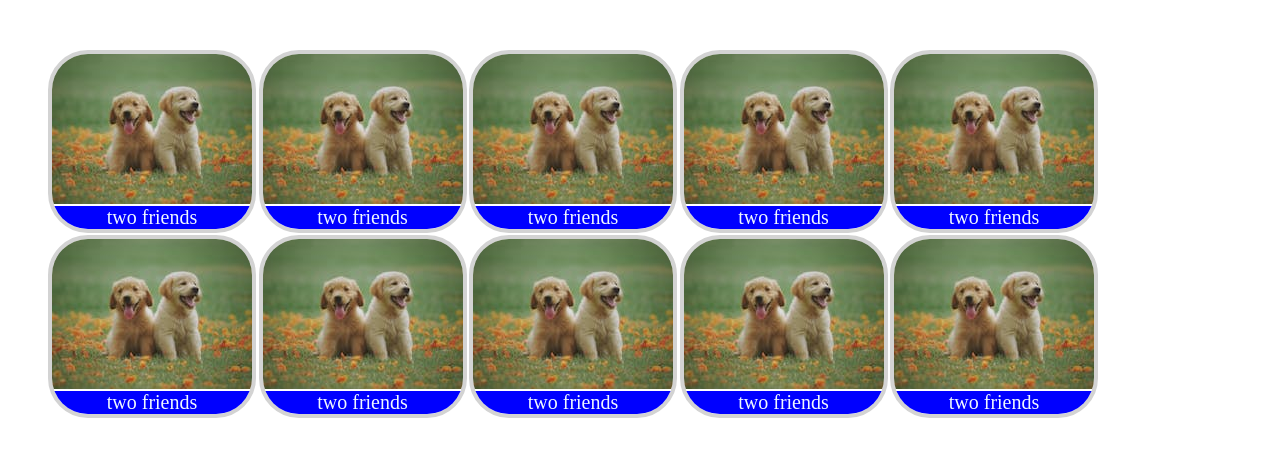
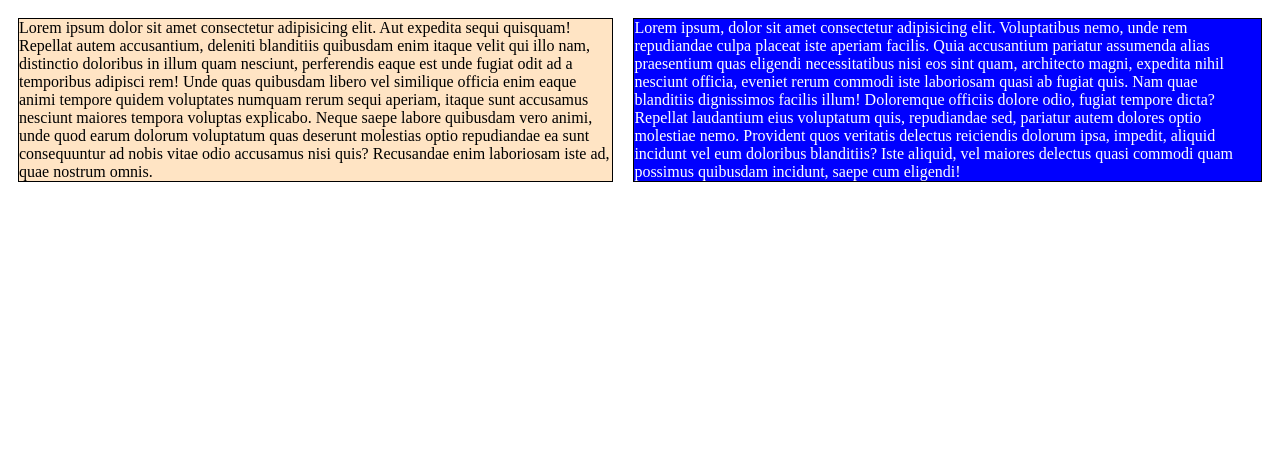
Before and after one commit to ShibaevDmitriiJava60/box-sizing-positioning, a plain HTML site: page index.html in a window 1280 px wide. Drawn offline with Linux system fonts and the light colour scheme.

Commit message:
classwork5.1

```diff
--- a/css/styles.css
+++ b/css/styles.css
@@ -1,26 +1,38 @@
-html {
-    font-size: 62.5%;
+.container{
+    display: flex;
+    flex-direction: column;
+    justify-content: space-around;
 }
-.gallery--item {
-    border: 4px solid lightgray;
-    border-radius: 40px;
-    width: 20rem;
-    overflow: hidden;
-    display: inline-block;
+.box{
+    background-color:burlywood;
+    border: 1px solid black;
 
+    /* width: 500px; */
+    margin: 10px;
 
 }
-.gallery--item_title {
-    display: block;
-    font-size: 2rem;
-    width: 20rem;
-    background-color: blue;
-    text-align: center;
-    color: aliceblue;
+
+.container div:first-child{
+    background-color: aqua;
 }
-.gallery {
-    list-style: none;
-    margin-top: 50px;
 
+@media screen and (min-width: 500px) {
+    .container{
+     flex-direction: row;
+    }
+    /* .box{
+        width: 300px;
+    } */
+}
 
+@media screen and (min-width:900px){
+    .box {
+        background-color: blue;
+        color: white;
+    }
+
+    .container div:first-child{
+        background-color: bisque;
+        color: black;
+    }
 }
--- a/index.html
+++ b/index.html
@@ -1,73 +1,15 @@
 <!DOCTYPE html>
 <html lang="en">
-  <head>
-    <meta charset="UTF-8" />
-    <meta name="viewport" content="width=device-width, initial-scale=1.0" />
-    <link rel="stylesheet" href="css/styles.css" />
+<head>
+    <meta charset="UTF-8">
+    <meta name="viewport" content="width=device-width, initial-scale=1.0">
     <title>Document</title>
-  </head>
-  <body>
-    <ul class="gallery">
-      <li class="gallery--item">
-        <img src="images/pexels-chevanon-1108099.jpg" alt="" class="gallery--item_image" />
-        <span class="gallery--item_title">
-         two friends
-      </span>
-      </li>
-      <li class="gallery--item">
-         <img src="images/pexels-chevanon-1108099.jpg" alt="" class="gallery--item_image" />
-         <span class="gallery--item_title">
-          two friends
-       </span>
-       </li>
-       <li class="gallery--item">
-         <img src="images/pexels-chevanon-1108099.jpg" alt="" class="gallery--item_image" />
-         <span class="gallery--item_title">
-          two friends
-       </span>
-       </li>
-       <li class="gallery--item">
-         <img src="images/pexels-chevanon-1108099.jpg" alt="" class="gallery--item_image" />
-         <span class="gallery--item_title">
-          two friends
-       </span>
-       </li>
-       <li class="gallery--item">
-         <img src="images/pexels-chevanon-1108099.jpg" alt="" class="gallery--item_image" />
-         <span class="gallery--item_title">
-          two friends
-       </span>
-       </li>
-       <li class="gallery--item">
-         <img src="images/pexels-chevanon-1108099.jpg" alt="" class="gallery--item_image" />
-         <span class="gallery--item_title">
-          two friends
-       </span>
-       </li>
-       <li class="gallery--item">
-         <img src="images/pexels-chevanon-1108099.jpg" alt="" class="gallery--item_image" />
-         <span class="gallery--item_title">
-          two friends
-       </span>
-       </li>
-       <li class="gallery--item">
-         <img src="images/pexels-chevanon-1108099.jpg" alt="" class="gallery--item_image" />
-         <span class="gallery--item_title">
-          two friends
-       </span>
-       </li>
-       <li class="gallery--item">
-         <img src="images/pexels-chevanon-1108099.jpg" alt="" class="gallery--item_image" />
-         <span class="gallery--item_title">
-          two friends
-       </span>
-       </li>
-       <li class="gallery--item">
-         <img src="images/pexels-chevanon-1108099.jpg" alt="" class="gallery--item_image" />
-         <span class="gallery--item_title">
-          two friends
-       </span>
-       </li>
-    </ul>
-  </body>
+    <link rel="stylesheet" href="css/styles.css">
+</head>
+<body>
+<div class="container">
+    <div class="box">Lorem ipsum dolor sit amet consectetur adipisicing elit. Aut expedita sequi quisquam! Repellat autem accusantium, deleniti blanditiis quibusdam enim itaque velit qui illo nam, distinctio doloribus in illum quam nesciunt, perferendis eaque est unde fugiat odit ad a temporibus adipisci rem! Unde quas quibusdam libero vel similique officia enim eaque animi tempore quidem voluptates numquam rerum sequi aperiam, itaque sunt accusamus nesciunt maiores tempora voluptas explicabo. Neque saepe labore quibusdam vero animi, unde quod earum dolorum voluptatum quas deserunt molestias optio repudiandae ea sunt consequuntur ad nobis vitae odio accusamus nisi quis? Recusandae enim laboriosam iste ad, quae nostrum omnis.</div>
+    <div class="box">Lorem ipsum, dolor sit amet consectetur adipisicing elit. Voluptatibus nemo, unde rem repudiandae culpa placeat iste aperiam facilis. Quia accusantium pariatur assumenda alias praesentium quas eligendi necessitatibus nisi eos sint quam, architecto magni, expedita nihil nesciunt officia, eveniet rerum commodi iste laboriosam quasi ab fugiat quis. Nam quae blanditiis dignissimos facilis illum! Doloremque officiis dolore odio, fugiat tempore dicta? Repellat laudantium eius voluptatum quis, repudiandae sed, pariatur autem dolores optio molestiae nemo. Provident quos veritatis delectus reiciendis dolorum ipsa, impedit, aliquid incidunt vel eum doloribus blanditiis? Iste aliquid, vel maiores delectus quasi commodi quam possimus quibusdam incidunt, saepe cum eligendi!</div>
+</div>
+</body>
 </html>
```
